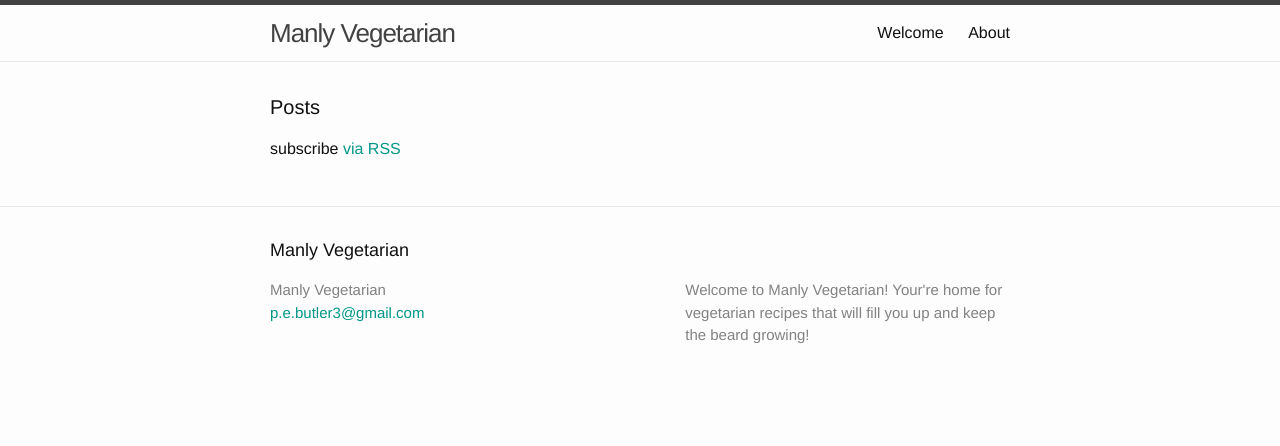
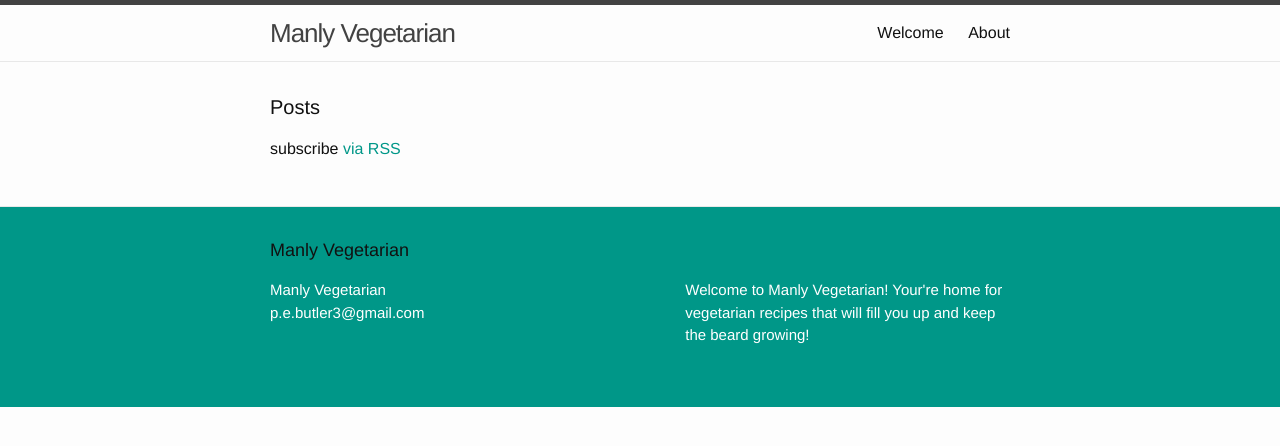
Before and after one commit to pebutler3/blog, a Jekyll site: the page built from index.html, in a window 1280 px wide. Shown: the top 446 px of the page. Built offline with Jekyll 4.4.1, drawn with Linux system fonts in a browser that asks for light colours.

Commit message:
added footer-bg var color // added link colors specifically for footers

```diff
--- a/_sass/_layout.scss
+++ b/_sass/_layout.scss
@@ -86,14 +86,11 @@
     }
 }
 
-
-
-/**
- * Site footer
- */
+// Footer
 .site-footer {
     border-top: 1px solid $grey-color-light;
     padding: $spacing-unit 0;
+    background: $footer-bg;
 }
 
 .footer-heading {
@@ -109,9 +106,12 @@
 
 .footer-col-wrapper {
     font-size: 15px;
-    color: $grey-color;
+    color: $white;
     margin-left: -$spacing-unit / 2;
     @extend %clearfix;
+    a {
+      color: $white;
+    }
 }
 
 .footer-col {
```
